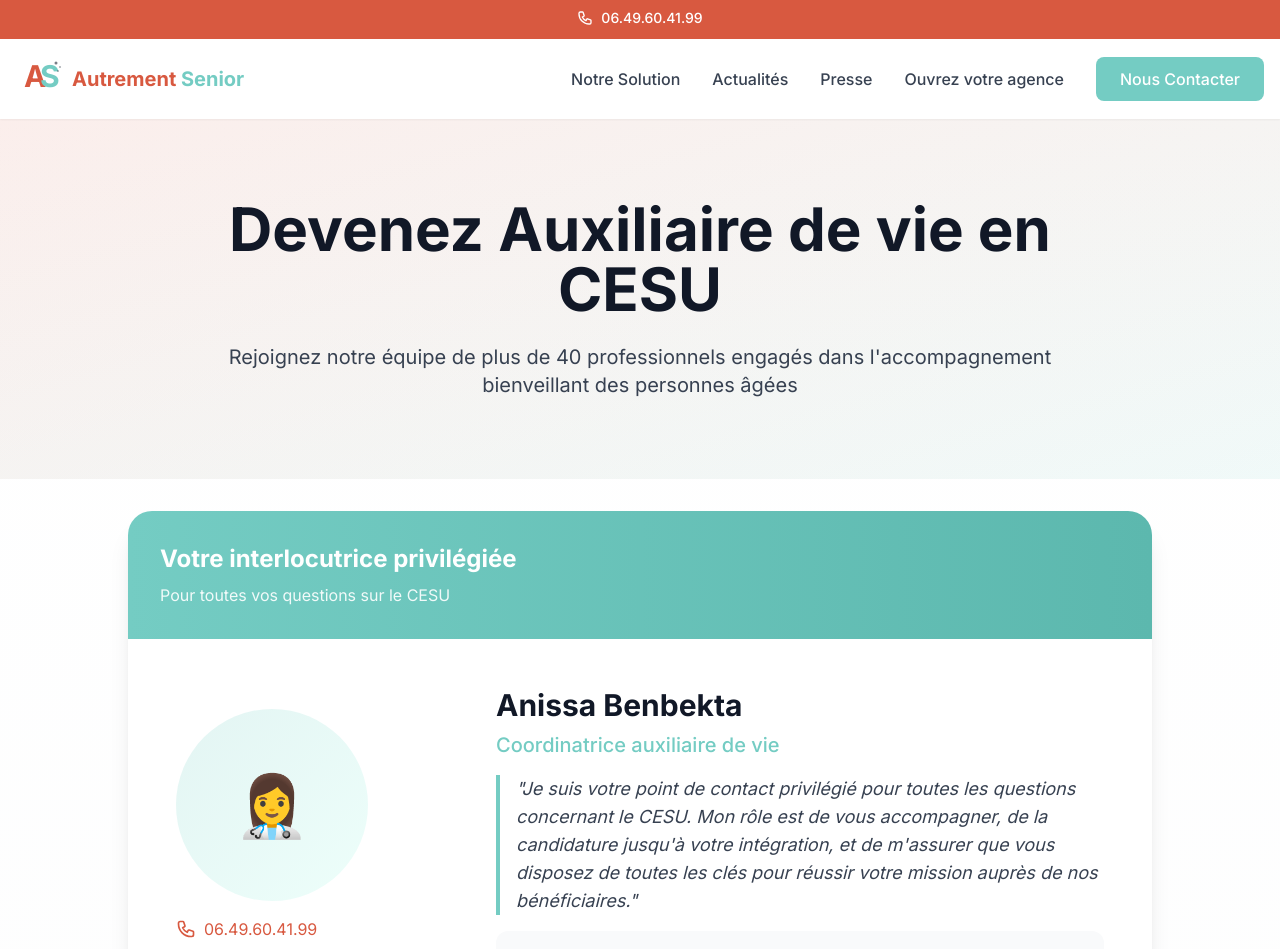
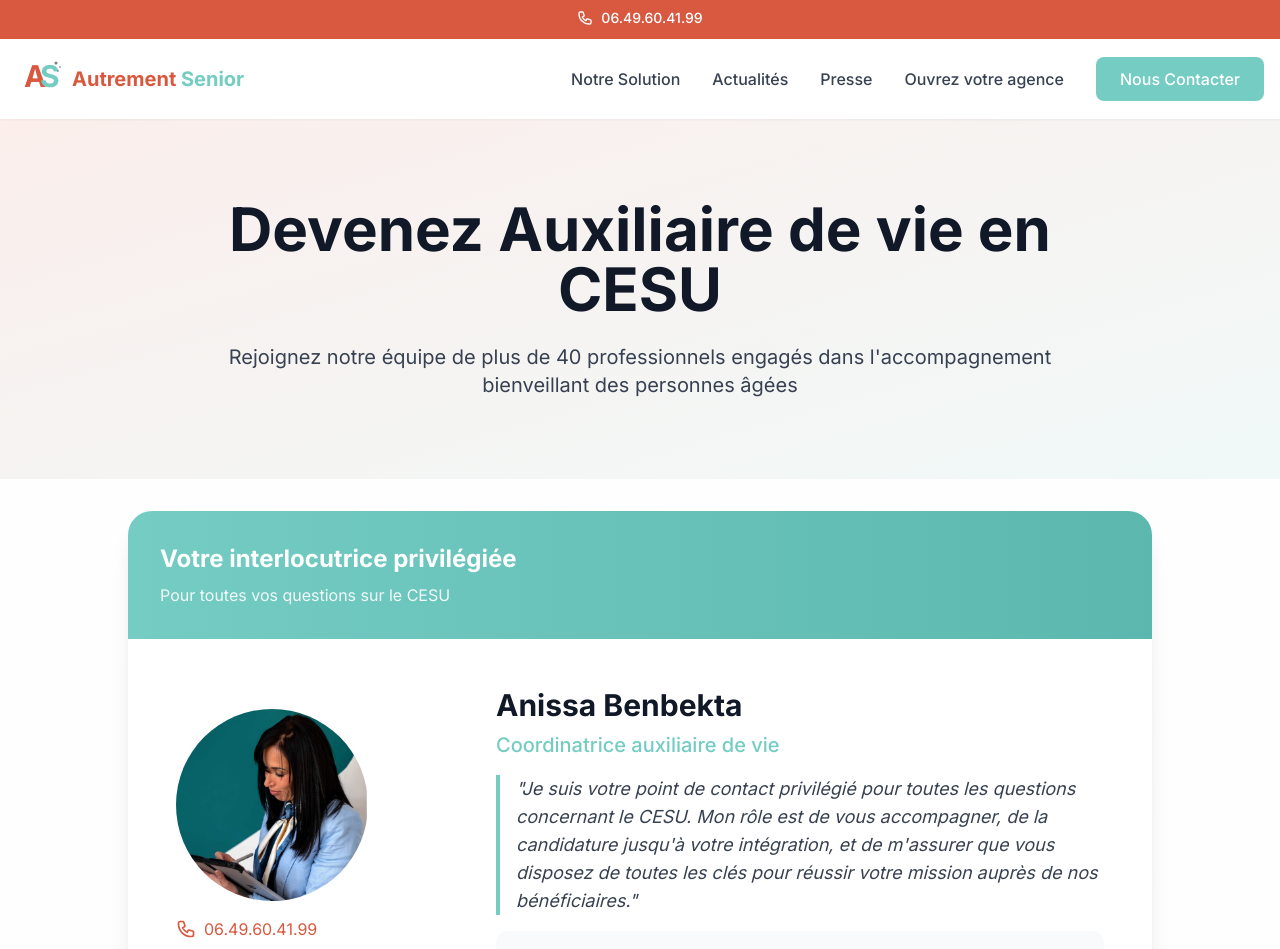
Before and after one commit to MickaelGastaud/AutrementSenior, a Next.js app: page /cesu in a window 1280 px wide. Shown: the top 949 px of the page. Built offline with nearby package versions, Linux system fonts and the light colour scheme.

Commit message:
photo_anissa

```diff
--- a/app/cesu/page.tsx
+++ b/app/cesu/page.tsx
@@ -84,9 +84,14 @@ export default function CESU() {
             <div className="p-8 md:p-12 grid md:grid-cols-3 gap-8 items-center">
               {/* Photo Anissa */}
               <div className="text-center md:text-left">
-                <div className="w-48 h-48 mx-auto md:mx-0 bg-gradient-to-br from-secondary/20 to-accent/20 rounded-full flex items-center justify-center text-6xl mb-4">
-                  👩‍⚕️
-                </div>
+              <div className="w-48 h-48 mx-auto md:mx-0 rounded-full overflow-hidden mb-4">
+  <img
+    src="/images/anissa-benbekhta.jpg"
+    alt="Anissa Benbekhta"
+    className="w-full h-full object-cover"
+  />
+</div>
+
                 <div className="space-y-2">
                   <a
                     href="tel:0649604199"
```
